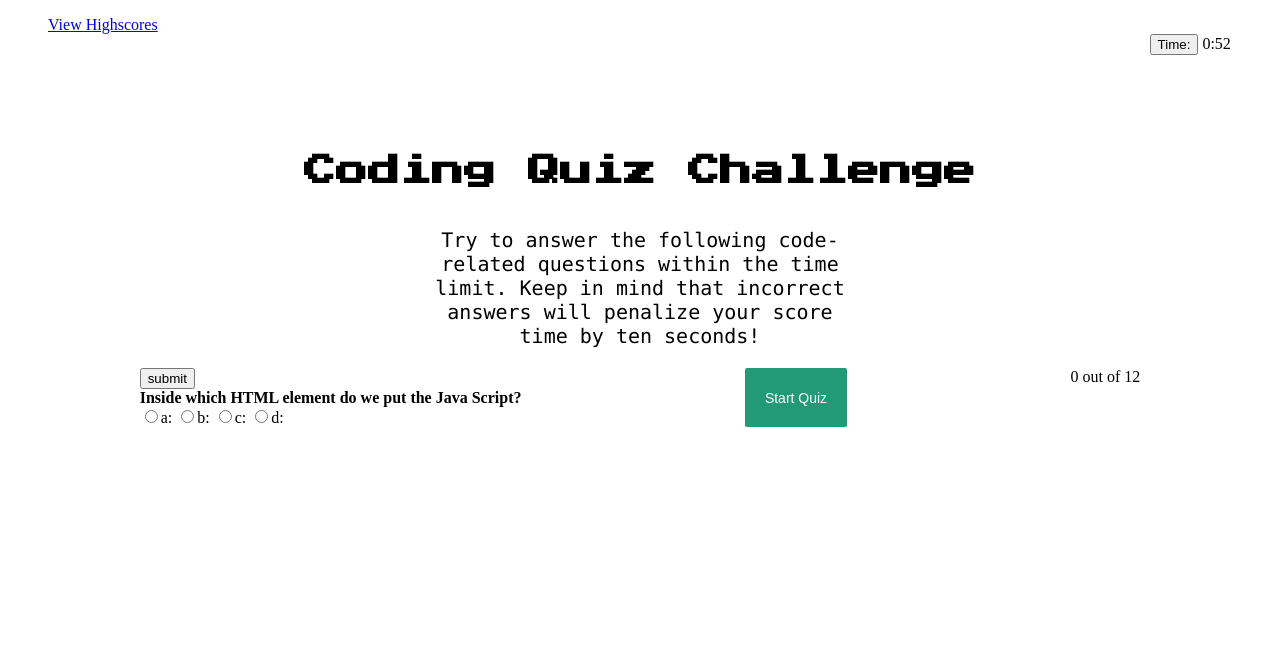
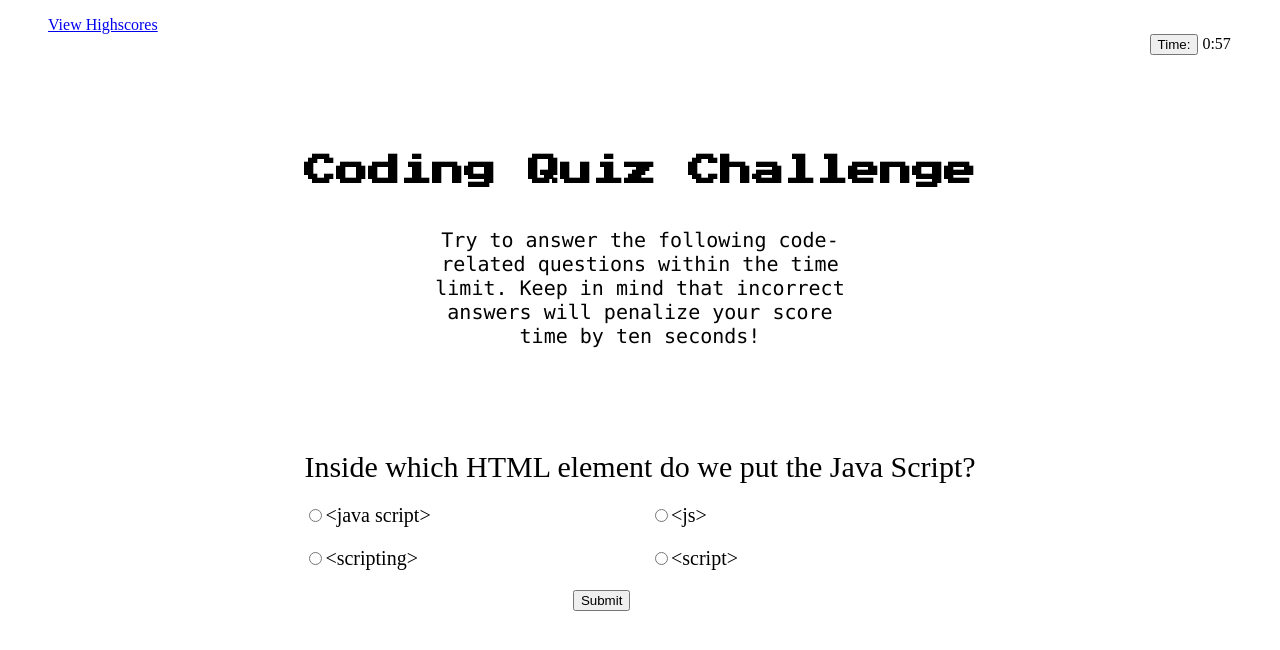
Before and after one commit to fabioesilveira/JS-Fun-Quiz, a plain HTML site: page index.html in a window 1280 px wide. Both pictures are taken after a click on the button "Start Quiz". Shown: the top 650 px of the page. Drawn offline with Linux system fonts and the light colour scheme.

Commit message:
JS Code added

```diff
--- a/assets/script.js
+++ b/assets/script.js
@@ -1,238 +1,213 @@
-function countdown() {
-    var seconds = 60;
-    function tick(){
-        var counter = document.getElementById("counter");
-        seconds--;
-        counter.innerHTML = "0:" + (seconds < 10 ? "0" : "") + String(seconds);
-        if (seconds > 0 ) {
-            setTimeout (tick, 1000);
-        } else {
-            clearInterval(tick)
-    }
-}
-    tick();
-}
-countdown();
-
-
-var quizContainer = document.getElementById('quiz');
-var resultsContainer = document.getElementById('results');
-var submitButton = document.getElementById('submit');
-
-submitButton.addEventListener("click", function(){
-	showResults(myQuestions, quizContainer, resultsContainer);
-})
-
-
-
-//generateQuiz(myQuestions, quizContainer, resultsContainer, submitButton);
-
-function showQuestions(questions, thisQuizContainer){
-    thisQuizContainer = quizContainer
-	questions = myQuestions
-	var output = [];
-	var answers;
-
-
-	for(var i=0; i<questions.length; i++){
-
-
-		answers = [];
-
-
-		for(letter in questions[i].answers){
-
-
-			answers.push(
-				'<label>'
-					+ '<input id="answer'+letter+'" type="radio" name="question'+i+'" value="'+letter+'">'
-					+ letter + ': '
-					+ questions[i].answers[letter]
-				+ '</label>'
-			);
-		}
-
-
-		output.push(
-            '<button class="submit-answer">submit</button>' +
-			'<div class="question">' + questions[i].question + '</div>'
-			+ '<div class="answers">' + answers.join('') + '</div>'
-
-		);
-
-	}
-	quizContainer.innerHTML = output.join('');
-    document.querySelector(".submit-answer").addEventListener("click", function(){
-        console.log(this.value)
-
-    })
-}
-
-var myQuestions = [
-	{
-		question: "Inside which HTML element do we put the Java Script?",
-		answers: {
-			a: '<java script>',
-			b: '<js>',
-			c: '<scripting>',
-            d: '<script>'
-		},
-		correctAnswer: 'd'
-	},
-	{
-		question: "How do you write Hello Word in an alert box?",
-		answers: {
-			a: 'alert("Hello World")',
-			b: 'msg("Hello World")',
-			c: 'alertBox("Hello World")',
-            d: 'msgBox("Hello World")'
-		},
-		correctAnswer: 'a'
-	},
-    {
-
-        question: "How do you create a function in JavaScript?",
-        answers: {
-            a: 'function = myFunction()',
-            b: 'function myFunction()',
-            c: 'function:myFunction()',
-            d: 'function = myFunction[]'
-        },
-        correctAnswer: 'b'
-
-    },
-    {
-        question: "How to write an IF statement in JavaScript?",
-        answers: {
-            a: 'if i == 5 then',
-            b: 'if (i == 5)',
-            c: 'if i = 5',
-            d: 'if i = 5 then'
-        },
-        correctAnswer: 'b'
-    },
-    {
-        question: "How to write an IF statement for executing some code if i is NOT equal to 5?",
-        answers: {
-            a: 'if (i != 5)',
-            b: 'if i <> 5',
-            c: 'if (i <> 5)',
-            d: 'if i =! 5 then'
-        },
-        correctAnswer: 'a'
-    },
-    {
-        question: "How does a FOR loop start?",
-        answers: {
-            a: 'for (i <= 5; i++)',
-            b: 'for i = 1 to 5',
-            c: 'for (i = 0; i <= 5; i++)',
-            d: 'for (i = 0; i <= 5)'
-        },
-        correctAnswer: 'c'
-    },
-    {
-        question: "What is the correct way to write a JavaScript array?",
-        answers: {
-            a: 'var colors = (1:"red", 2:"green", 3:"blue")',
-            b: 'var colors = 1 = ("red"), 2 = ("green"), 3 = ("blue")',
-            c: 'var colors = "red", "green", "blue"',
-            d: 'var colors = ["red", "green", "blue"]'
-        },
-        correctAnswer: 'd'
-    },
-    {
-        question: "Which operator is used to assign a value to a variable?",
-        answers: {
-            a: 'X',
-            b: '-',
-            c: '=',
-            d: '&'
-        },
-        correctAnswer: 'c'
-    },
-    {
-        question: "How can you add a comment in a JavaScript?",
-        answers: {
-            a: '<!--This is a comment-->',
-            b: '"This is a comment"',
-            c: '*This is a comment*',
-            d: '//This is a comment'
-        },
-        correctAnswer: 'd'
-    },
-    {
-        question: "How do you declare a JavaScript variable?",
-        answers: {
-            a: 'var studentName;',
-            b: 'v studentName;',
-            c: 'variable studentName;',
-            d: 'var <studentName>;'
-        },
-        correctAnswer: 'a'
-    },
-    {
-        question: "What will the following code return: Boolean(10 > 9)",
-        answers: {
-            a: 'NaN',
-            b: 'false',
-            c: 'true',
-            d: 'Undefined'
-        },
-        correctAnswer: 'c'
-    },
-    {
-        question: "How do you round the number 7.25, to the nearest integer?",
-        answers: {
-            a: 'round(7.25)',
-            b: 'Math.round(7.25)',
-            c: 'rnd(7.25)',
-            d: 'Math.rnd(7.25)'
-        },
-        correctAnswer: 'b'
-    }
-
-];
 
 
 
 
-// showQuestions(myQuestions, quizContainer);
+const Questions = [
+    {
+        q: "Inside which HTML element do we put the Java Script?",
+        a: [{ text: '<java script>', isCorrect: false },
+        { text: '<js>', isCorrect: false },
+        { text: '<scripting>', isCorrect: false },
+        { text: '<script>', isCorrect: true }
+        ]
+    },
 
-function showResults(questions, quizContainer, resultsContainer){
+    {
+        q: "How do you write Hello Word in an alert box?",
+        a: [{ text: 'alert("Hello World")', isCorrect: true },
+        { text: 'msg("Hello World")', isCorrect: false },
+        { text: 'alertBox("Hello World")', isCorrect: false },
+        { text: 'msgBox("Hello World")', isCorrect: false }
+        ]
+    },
+
+    {
+
+        q: "How do you create a function in JavaScript?",
+        a: [{ text: 'function = myFunction()', isCorrect: false },
+        { text: 'function myFunction()', isCorrect: true },
+        { text: 'function:myFunction()', isCorrect: false },
+        { text: 'function = myFunction[]', isCorrect: false }
+        ]
+    },
+
+    {
+        q: "How to write an IF statement in JavaScript?",
+        a: [{ text: 'if i == 5 then', isCorrect: false },
+        { text: 'if (i == 5)', isCorrect: true },
+        { text: 'if i = 5', isCorrect: false },
+        { text: 'if i = 5 then', isCorrect: false }
+        ]
+    },
 
 
-	var answerContainers = quizContainer.querySelectorAll('.answers');
+    {
+        q: "How does a FOR loop start?",
+        a: [{ text: 'for (i <= 5; i++)', isCorrect: false },
+        { text: 'for i = 1 to 5', isCorrect: false },
+        { text: 'for (i = 0; i <= 5; i++)', isCorrect: true },
+        { text: 'for (i = 0; i <= 5)', isCorrect: false }
+        ]
+    },
+
+    {
+        q: "What is the correct way to write a JavaScript array?",
+        a: [{ text: 'var colors = (1:"red", 2:"green", 3:"blue")', isCorrect: false },
+        { text: 'var colors = 1 = ("red"), 2 = ("green"), 3 = ("blue")', isCorrect: false },
+        { text: 'var colors = "red", "green", "blue"', isCorrect: false },
+        { text: 'var colors = ["red", "green", "blue"]', isCorrect: true }
+        ]
+    },
+
+    {
+        q: "Which operator is used to assign a value to a variable?",
+        a: [{ text: 'X', isCorrect: false },
+        { text: '-', isCorrect: false },
+        { text: '=', isCorrect: true },
+        { text: '&', isCorrect: false }
+        ]
+    },
+
+    {
+        q: "How can you add a comment in a JavaScript?",
+        a: [{ text: '<!--This is a comment-->', isCorrect: false },
+        { text: '"This is a comment"', isCorrect: false },
+        { text: '*This is a comment*', isCorrect: false },
+        { text: '//This is a comment', isCorrect: true }
+        ]
+    },
+
+    {
+        q: "How do you declare a JavaScript variable?",
+        a: [{ text: 'var studentName;', isCorrect: true },
+        { text: 'v studentName;', isCorrect: false },
+        { text: 'variable studentName;', isCorrect: false },
+        { text: 'var <studentName>;', isCorrect: false }
+        ]
+    },
+
+    {
+        q: "What will the following code return: Boolean(10 > 9)",
+        a: [{ text: 'NaN', isCorrect: false },
+        { text: 'false', isCorrect: false },
+        { text: 'true', isCorrect: true },
+        { text: 'Undefined', isCorrect: false }
+        ]
+    },
+
+    {
+        q: "How do you round the number 7.25, to the nearest integer?",
+        a: [{ text: 'round(7.25)', isCorrect: false },
+        { text: 'Math.round(7.25)', isCorrect: true },
+        { text: 'rnd(7.25)', isCorrect: false },
+        { text: 'Math.rnd(7.25)', isCorrect: false }
+        ]
+    },
 
 
-	var userAnswer = '';
-	var numCorrect = 0;
+];
 
+let currQuestion = 0
+let score = 0
+let tick
+let seconds
 
-	for(var i=0; i<questions.length; i++){
+function countdown() {
+     seconds = 60;
+    tick = function () {
+        var counter = document.getElementById("counter");
+        seconds--;
 
+        if (seconds > 0) {
 
-		// userAnswer = (answerContainers[i].querySelector('input[name=question'+i+']:checked')||{}).value;
+            setTimeout(tick, 1000);
+        } else {
+            seconds = 0
+            clearInterval(tick)
+            document.getElementById("opt").remove()
+        document.getElementById("ques").remove()
+        document.getElementById("btn").remove()
+            loadScore()
+        }
+        counter.innerHTML = "0:" + (seconds < 10 ? "0" : "") + String(seconds);
+    }
+    tick();
+}
 
+function loadQues() {
+    const question = document.getElementById("ques")
+    const opt = document.getElementById("opt")
 
-		if(userAnswer===questions[i].correctAnswer){
+    question.textContent = Questions[currQuestion].q;
+    opt.innerHTML = ""
 
-			numCorrect++;
+    for (let i = 0; i < Questions[currQuestion].a.length; i++) {
+        const choicesdiv = document.createElement("div");
+        const choice = document.createElement("input");
+        const choiceLabel = document.createElement("label");
 
+        choice.type = "radio";
+        choice.name = "answer";
+        choice.value = i;
 
-			answerContainers[i].style.color = 'lightgreen';
-		}
+        choiceLabel.textContent = Questions[currQuestion].a[i].text;
 
-		else{
+        choicesdiv.appendChild(choice);
+        choicesdiv.appendChild(choiceLabel);
+        opt.appendChild(choicesdiv);
+    }
+}
 
-			// answerContainers[i].style.color = 'red';
-		}
-	}
+loadQues();
 
+function loadScore() {
 
-	resultsContainer.innerHTML = numCorrect + ' out of ' + questions.length;
+    const totalScore = document.getElementById("score")
+    //TODO : use local storage to store total score
+    totalScore.textContent = `You scored ${score} out of ${Questions.length}`
+    let btn = document.createElement("button")
+    btn.textContent = 'restart quiz'
+    btn.addEventListener("click",function (){
+        window.location.reload()
+    })
+    document.getElementById("panel").appendChild(btn)
 }
 
 
+function nextQuestion() {
+    if (currQuestion < Questions.length - 1) {
+        currQuestion++;
+        loadQues();
+    } else {
+        document.getElementById("opt").remove()
+        document.getElementById("ques").remove()
+        document.getElementById("btn").remove()
+        loadScore();
+    }
+}
 
-submitButton.addEventListener("click", showQuestions)
+function checkAns() {
+    const selectedAns = parseInt(document.querySelector('input[name="answer"]:checked').value);
+
+    if (Questions[currQuestion].a[selectedAns].isCorrect) {
+        score++;
+        console.log("Correct")
+        nextQuestion();
+    } else {
+        seconds = seconds - 10
+        nextQuestion();
+    }
+}
+
+document.getElementById("panel").style = "display:none;"
+
+document.getElementById("submit").addEventListener("click", function (event) {
+
+    countdown()
+    document.getElementById("panel").style = "display:block;"
+    event.target.style = "display:none;"
+
+})
+
+
+//local storage
--- a/assets/style.css
+++ b/assets/style.css
@@ -37,30 +37,57 @@ padding-top: 20px;
 width: 35%
 }
 
- .start {
-
-    padding: 20px;
+.panel {
+    margin-top: 8%;
+    display: flex;
+    flex-direction: column;
+    align-items: center;
+    justify-content: center;
+    color: black;
+    background-color: white;
 
 }
 
-    #submit:hover{
-        background-color: #3a8;
+.question {
+    font-size: 30px;
+    margin-bottom: 20px;
 }
 
-    .question{
-        font-weight: 600;
+.options {
+    font-size: 20px;
+    display: grid;
+    grid-template-columns: repeat(2, 1fr);
+    grid-gap: 20px;
+    margin-top: 10px;
+    margin-bottom: 20px;
+
+    top: 40%;
+    left: 40%;
 }
-    .answers {
-        margin-bottom: 20px;
+
+
+
+#score {
+    font-size: 30px;
+    color: black;
+    background-color: white;
 }
+
 #submit{
     font-family: sans-serif;
     font-size: 14px;
     background-color: #297;
     color: #fff;
-        border: 0px;
-        border-radius: 2px;
-        padding: 20px;
+    padding: 5px;
     cursor: pointer;
-        margin-bottom: 20px;
+    margin-top: 10px;
+
 }
+
+#btn{
+   margin-left: 40%;
+}
+
+#score{
+    display: inline-block;
+}
--- a/index.html
+++ b/index.html
@@ -1,5 +1,6 @@
 <!DOCTYPE html>
 <html lang="en">
+
 <head>
   <meta charset="UTF-8">
   <meta http-equiv="X-UA-Compatible" content="IE=edge">
@@ -24,27 +25,39 @@
           </span>
           <span class="timer">
             <span id="counter"></span>
-  </span></div>
-</div> </ul> </header>
+          </span>
+        </div>
+      </div>
+    </ul>
+  </header>
 
   <h1>Coding Quiz Challenge</h1>
 
   <section>
     <div style="display: flex; flex-wrap: wrap; justify-content: space-around;">
 
-        <p>Try to answer the following code-related questions within the time limit. Keep in mind that incorrect answers will penalize your score time by ten seconds! </p>
+      <p>Try to answer the following code-related questions within the time limit. Keep in mind that incorrect answers
+        will penalize your score time by ten seconds! </p>
     </div>
   </section>
   <div class="start" style="display: flex; flex-wrap: wrap; justify-content: space-around;">
+    <button id="submit">Start Quiz</button>
+  </div>
+  <div class="start" style="display: flex; flex-wrap: wrap; justify-content: space-around;">
+  <div id="panel" class="panel">
 
 
-<div id="quiz"></div>
-<button id="submit">Start Quiz</button>
-<div id="results"></div>
+    <div class="question" id="ques"></div>
+    <div class="options" id="opt"></div>
+    <button onclick="checkAns()" id="btn">Submit</button>
+    <div id="score"></div>
+
+
 
   </div>
 
 
   <script src="assets/script.js"> </script>
 </body>
+
 </html>
```
Lines whose indentation alone changed are shown as unchanged.
